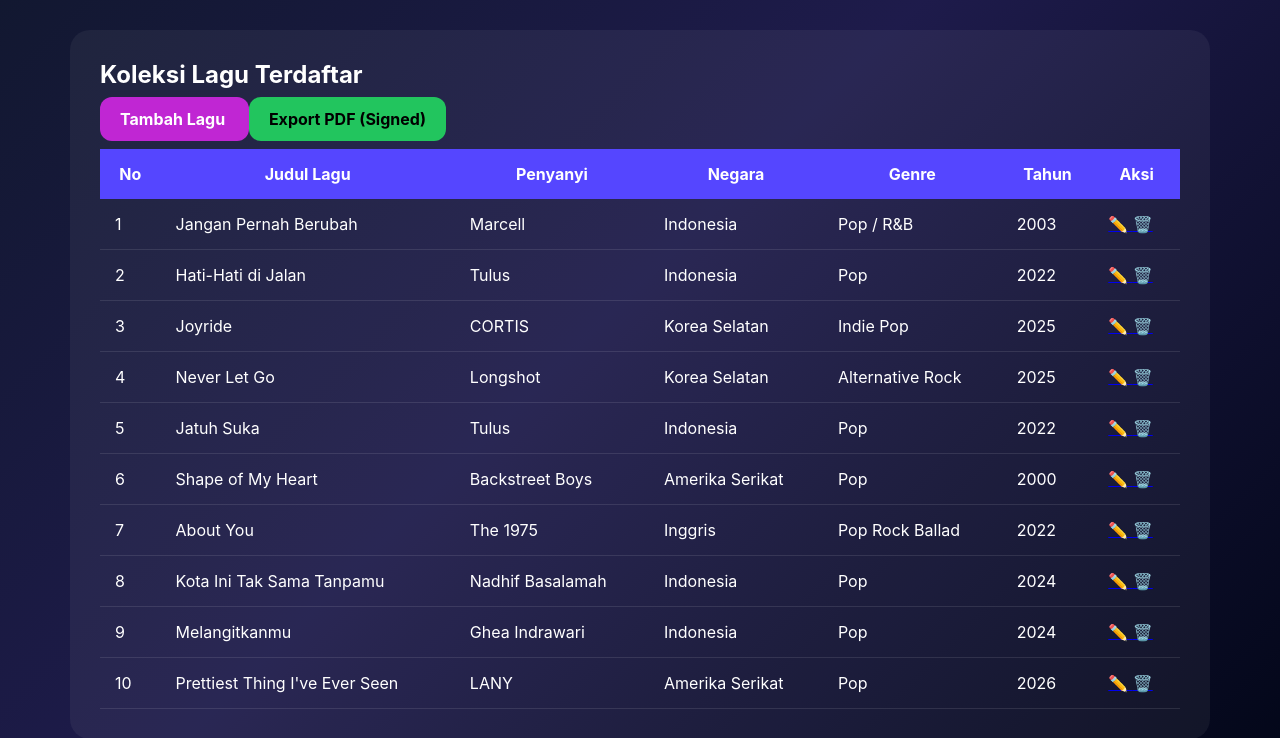
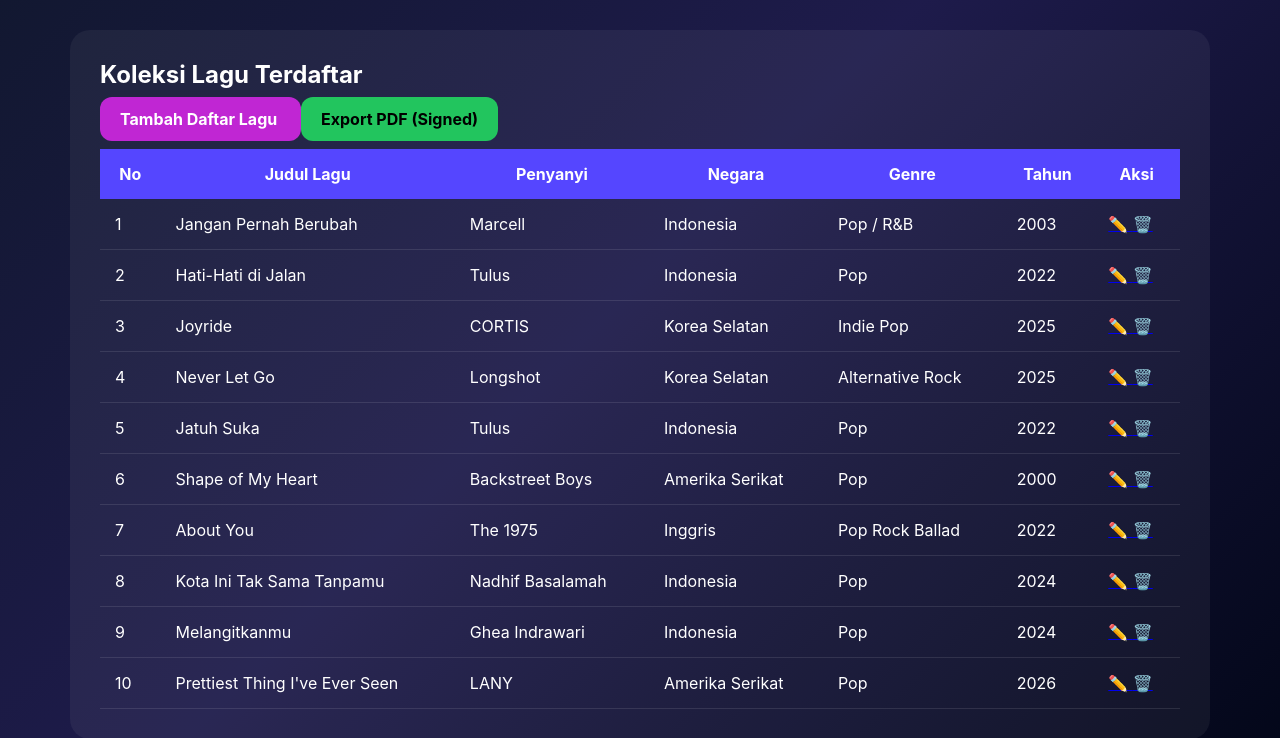
Before and after one commit to khoirunnisasyifa919-sketch/cryptovault, a Flask app: page / in a window 1280 px wide. Shown: the part 233-971 px from the top of the page. Run offline with Flask 3, Linux system fonts and the light colour scheme.

Commit message:
Change button text from 'Tambah Lagu' to 'Tambah Daftar Lagu'

```diff
--- a/templates/index.html
+++ b/templates/index.html
@@ -20,7 +20,7 @@ Digital Signature SHA-256
 <div class="action">
 
 <a href="/add" class="btn-add">
-Tambah Lagu
+Tambah Daftar Lagu
 </a>
 
 <a href="/export" class="btn-export">
```
